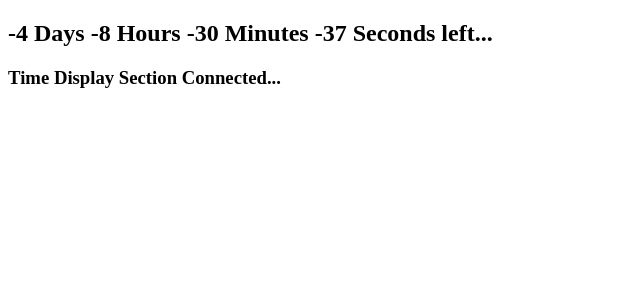
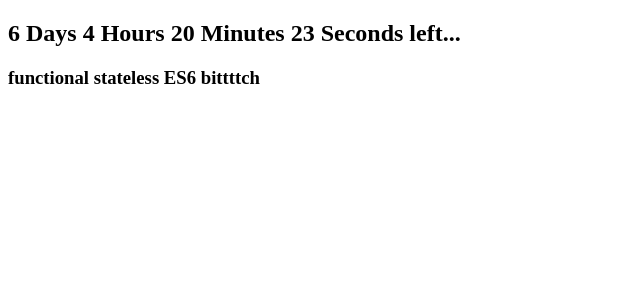
Before and after one commit to Raylin009/Count_Down_Clock, a React app: page / in a window 1280 px wide. Shown: the top 300 px of the page, without its empty margins (0-640 px from the left). Built offline with nearby package versions, Linux system fonts and the light colour scheme.

Commit message:
Connected 'TimeDisplay.jsx' component

```diff
--- a/src/components/App.jsx
+++ b/src/components/App.jsx
@@ -6,7 +6,8 @@ class App extends React.Component {
         super(props);
         this.state = {
             date: new Date(),
-            end: new Date('May 24, 19 12:00:00')
+            end: new Date('Jun 2, 19 23:50:00'),
+            test: "this is a test string",
         };
         this.tick = this.tick.bind(this);
         this.timeLeft = this.timeLeft.bind(this);
@@ -43,7 +44,7 @@ class App extends React.Component {
         return(
             <div>
                 <h2>{this.timeLeft(this.state.date,this.state.end)}</h2>
-                <TimeDisplay />
+                <TimeDisplay test={this.state.test} />
             </div>
         )
     };
--- a/src/components/TimeDisplay.jsx
+++ b/src/components/TimeDisplay.jsx
@@ -1,17 +1,28 @@
 import React from 'react'
 
-class TimeDisplay extends React.Component {
-    constructor(props){
-        super(props);
-        this.state = {}
-    }
-    render() {
-        return(
-            <div>
-                <h3>Time Display Section Connected...</h3>
-            </div>
-        )
-    }
+// class TimeDisplay extends React.Component {
+//     constructor(props){
+//         super(props);
+//         this.state = {}
+//     }
+//     render() {
+//         return(
+//             <div>
+//                 <h3>Time Display Section Connected...</h3>
+//             </div>
+//         )
+//     }
+// }
+
+// function TimeDisplay(props) {
+
+//     const test = "functional stateless 'TimeDisplay' components implemented";
+
+//     return <h3>{props.test}</h3>
+// }
+const TimeDisplay = () => {
+    const test = "functional stateless ES6 bittttch"
+    return <h3>{test}</h3>
 }
 
 export default TimeDisplay;
```
Also changed, not shown: 1 other file (tests, documents, lock files or other folders).
